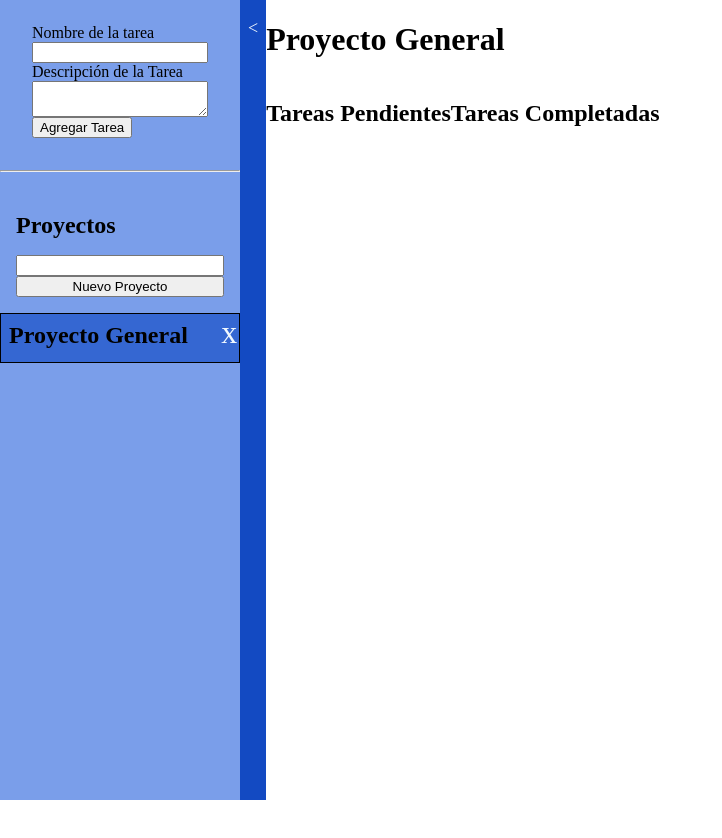
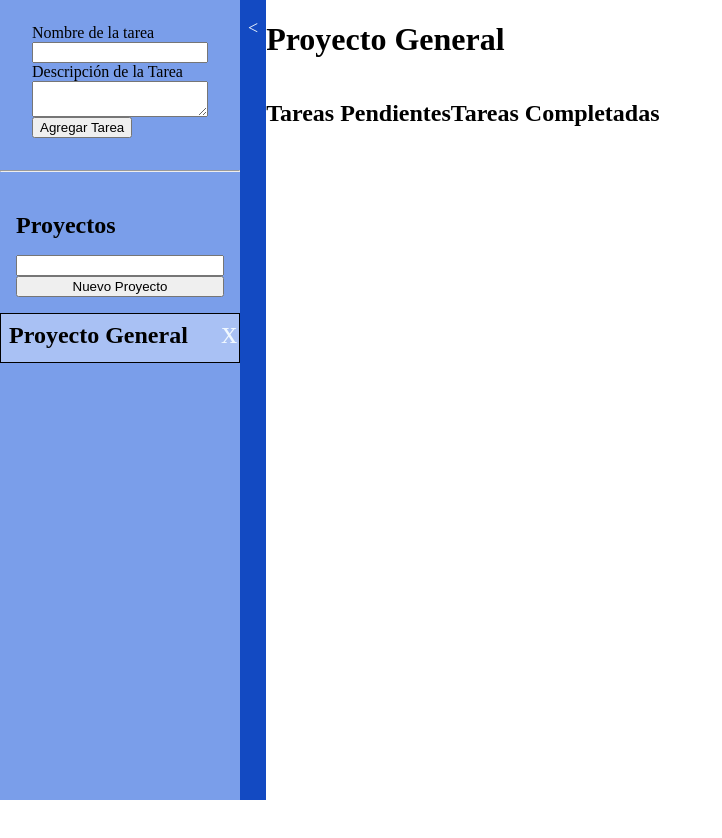
Before and after one commit to AxlinBishop/creador-tareas, a Vue app: page / in a window 1280 px wide. Shown: the whole page, without its empty margins (0-722 px from the left). Built offline with nearby package versions, Linux system fonts and the light colour scheme.

Commit message:
restriccion de proyectoActivo completada

```diff
--- a/src/components/BloqueProyectos.vue
+++ b/src/components/BloqueProyectos.vue
@@ -1,5 +1,5 @@
 <template>
-    <div class="bloque_marco">
+    <div class="bloque_marco" :style="isActive(proyecto)">
         <div class="bloque">
             <span class="bloque_nombre">{{proyecto}}</span>
         </div>
@@ -82,4 +82,10 @@ let esProyectoActual = false
 function eliminarProyecto(index){ /* TOMA EL INDEX DEL PROYECTO Y LLAMA LA MUTATION DE ELIMINARPROYECTO CON EL INDICE DEPAYLOAD */
     store.commit("eliminarProyecto", index)
 }
+
+const isActive = (proyecto) => {
+    if (store.state.proyectoActual === props.proyecto){
+        return { backgroundColor: '#A9C1F4' }
+    }
+}
 </script>
--- a/src/components/MenuTareas.vue
+++ b/src/components/MenuTareas.vue
@@ -74,8 +74,13 @@ function changeExpandedState() {  /* CAMBIA EL STATE DE isExpanded, LO QUE MUEST
 }
 /* AGREGAR UN NUEVO PROYECTO */
 function agregarProyecto() {
-    if(!nombreProyecto.value.trim()){
-        alert("Debe ingresar un nombre al Proyecto")
+    if(!nombreProyecto.value.trim()|(proyectoExiste())) {
+        console.log(proyectoExiste()) /* debug */
+        if(!nombreProyecto.value.trim()){
+            alert("Debe ingresar un nombre al Proyecto")
+        }else{
+            alert("El proyecto ya existe")
+        }
     }else{
         store.commit("agregarProyecto", nombreProyecto.value) /* ENVIA EL NOMBRE INGRESADO COMO PAYLOAD */
         proyectoActual.value = nombreProyecto.value; /* CAMBIA EL VALOR DEL PROYECTO ACTUAL AL PROYECTO CREADO */
@@ -84,6 +89,15 @@ function agregarProyecto() {
     }
 }
 
+function proyectoExiste(){
+    let existe = false;
+    store.state.proyectos.forEach(proyecto => {
+        if (proyecto == nombreProyecto.value) {
+            existe = true;
+        }
+    });
+    return existe;
+}
 /* AL MONTAR LA APLICACIÓN SE REVISA SI HAY ALGÚN ELEMENTO EN PROYECTOS, SI NO HAY, SE CREA UNO */
 onMounted(() => {
     if (!store.state.proyectos[0]) { /* SI NO EXISTE UN PROYECTO EN EL STATE */
```
